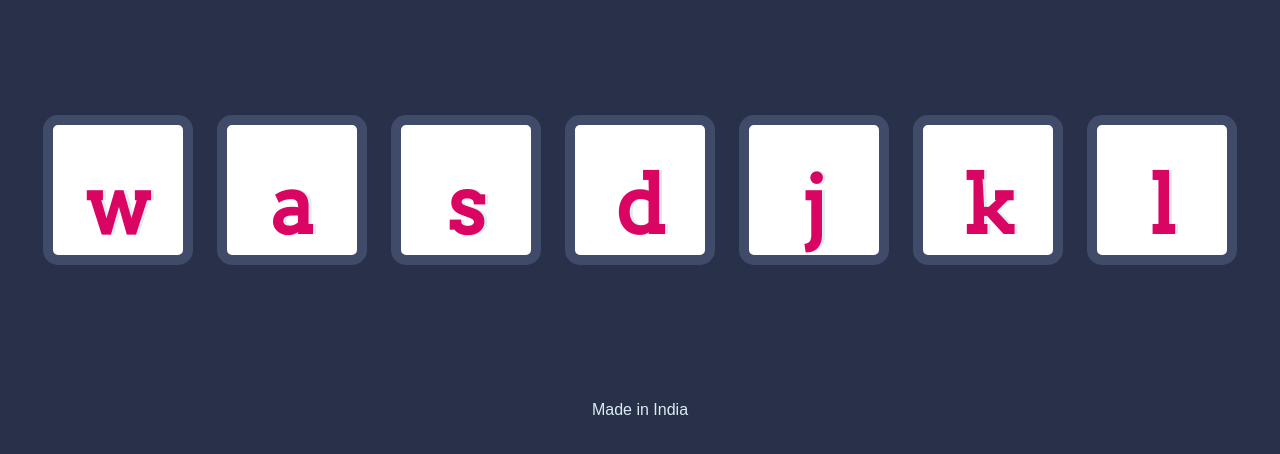
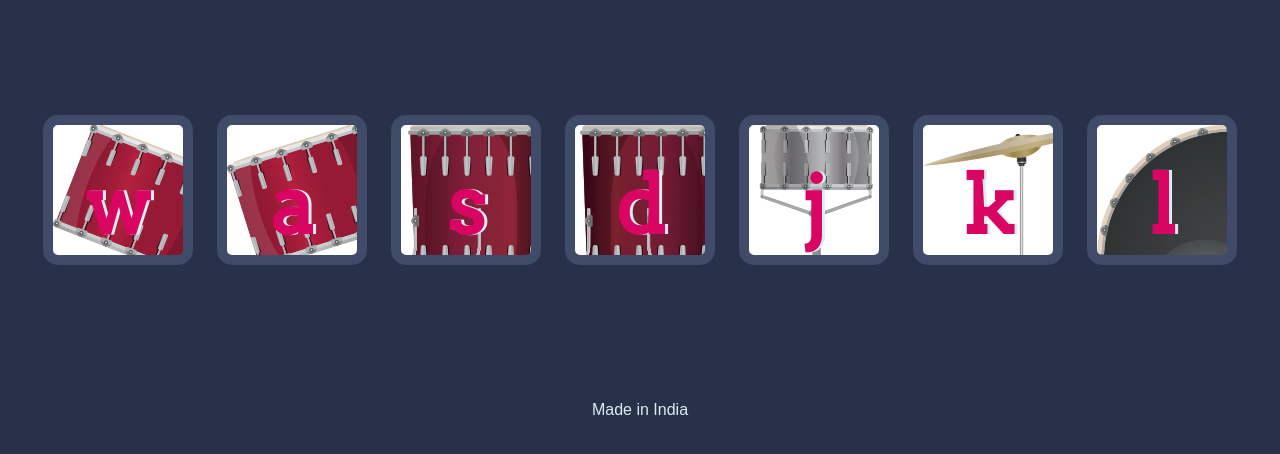
Before and after one commit to Ragavendar1/Drum-Kit, a plain HTML site: page index.html in a window 1280 px wide. Shown: the part 174-628 px from the top of the page. Drawn offline with Linux system fonts and the light colour scheme.

Commit message:
Update styles.css

```diff
--- a/styles.css
+++ b/styles.css
@@ -16,31 +16,31 @@
 }
 
 .w {
-background-image: url("");
+background-image: url("images/tom1.png");
 }
 
 .a {
-
+background-image: url("images/tom2.png");
 }
 
 .s {
-
+background-image: url("images/tom3.png");
 }
 
 .d {
-
+background-image: url("images/tom4.png");
 }
 
 .j {
-
+background-image: url("images/snare.png");
 }
 
 .k {
-
+background-image: url("images/crash.png");
 }
 
 .l {
-background-image: url("kick.png");
+background-image: url("images/kick.png");
 }
 
 .set {
```
